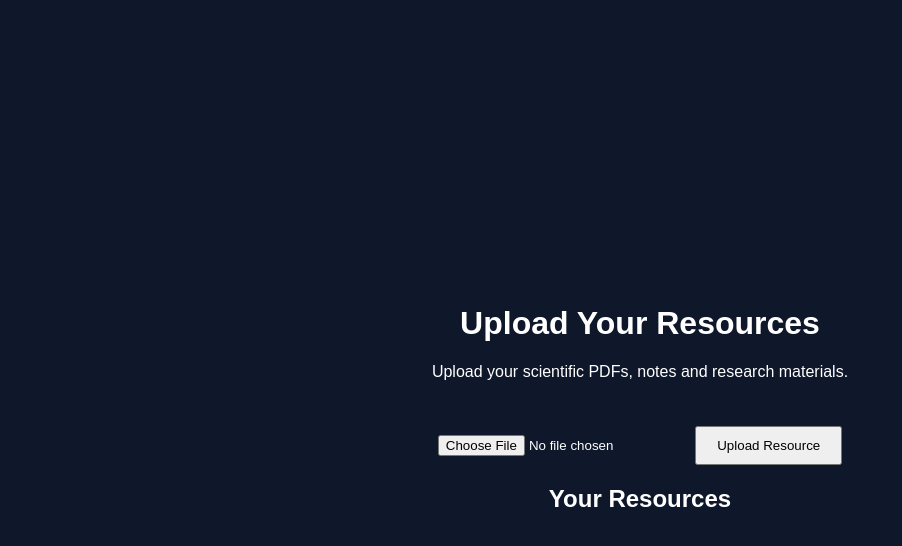
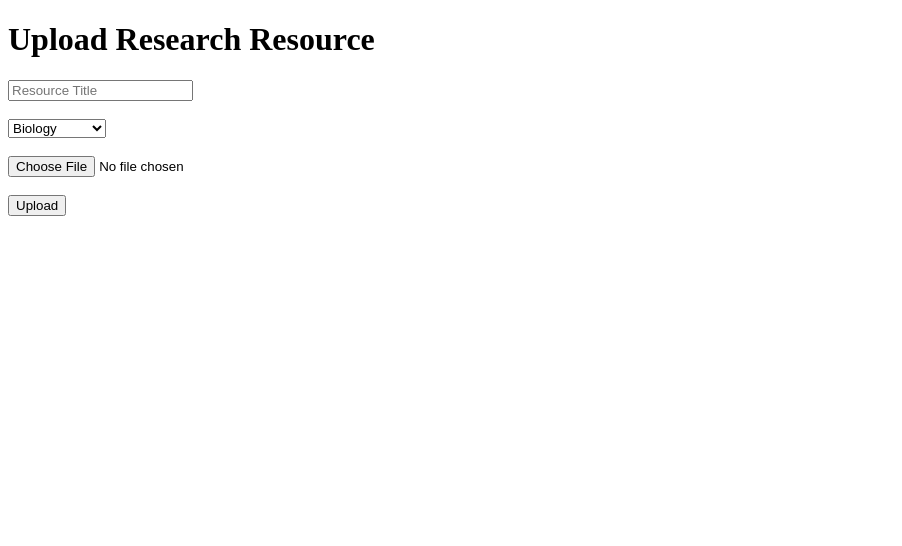
Before and after one commit to selinnisabaykar3-cmd/Compendium-Of-Science, a plain HTML site: page upload.html in a window 1280 px wide. Shown: the whole page, without its empty margins (0-902 px from the left). Drawn offline with Linux system fonts and the light colour scheme.

Commit message:
upload page added

```diff
--- a/upload.html
+++ b/upload.html
@@ -1,51 +1,37 @@
 <!DOCTYPE html>
-
-<html lang="en">
+<html>
 
 <head>
-    <meta charset="UTF-8">
-    <meta name="viewport"
-          content="width=device-width, initial-scale=1.0">
-
-
-<title>Upload Resources</title>
-
-<link rel="stylesheet"
-      href="upload.css">
-
-
+  <title>Upload Resource</title>
 </head>
 
 <body>
 
-<div class="container">
+<h1>Upload Research Resource</h1>
 
+<input type="text" id="title" placeholder="Resource Title">
 
-<h1>Upload Your Resources</h1>
+<br><br>
 
-<p>
-    Upload your scientific PDFs,
-    notes and research materials.
-</p>
+<select id="category">
+  <option>Biology</option>
+  <option>Physics</option>
+  <option>Chemistry</option>
+  <option>Mathematics</option>
+  <option>Astronomy</option>
+</select>
 
-<div class="upload-box">
+<br><br>
 
-    <input type="file"
-           id="pdfUpload"
-           accept=".pdf">
+<input type="file" id="pdfFile" accept=".pdf">
 
-    <button onclick="uploadFile()">
-        Upload Resource
-    </button>
+<br><br>
 
-</div>
+<button onclick="uploadPDF()">
+  Upload
+</button>
 
-<div id="status"></div>
-<h2>Your Resources</h2>
-
-<ul id="resourceList"></ul>
-
-</div>
+<p id="result"></p>
 
 <script src="upload.js"></script>
 
--- a/upload.js
+++ b/upload.js
@@ -1,62 +1,32 @@
-function uploadFile() {
+async function uploadPDF() {
 
-const file =
-document.getElementById("pdfUpload")
-.files[0];
+  const fileInput =
+    document.getElementById("pdfFile");
 
-const status =
-document.getElementById("status");
+  const file =
+    fileInput.files[0];
 
-if(!file){
+  if (!file) {
+    alert("PDF seç");
+    return;
+  }
 
-    status.innerHTML =
-    "Please select a PDF file.";
+  const formData =
+    new FormData();
 
-    return;
-}
+  formData.append("file", file);
 
-let resources =
-JSON.parse(
-    localStorage.getItem("resources")
-) || [];
+  const response =
+    await fetch("/api/upload", {
+      method: "POST",
+      body: formData
+    });
 
-resources.push(file.name);
+  const data =
+    await response.json();
 
-localStorage.setItem(
-    "resources",
-    JSON.stringify(resources)
-);
-
-status.innerHTML =
-`${file.name} uploaded successfully.`;
-
-loadResources();
-
+  document.getElementById("result")
+    .innerHTML =
+      data.url || data.error;
 
 }
-
-function loadResources(){
-
-
-const list =
-document.getElementById("resourceList");
-
-let resources =
-JSON.parse(
-    localStorage.getItem("resources")
-) || [];
-
-list.innerHTML = "";
-
-resources.forEach(resource => {
-
-    list.innerHTML += `
-        <li>${resource}</li>
-    `;
-
-});
-
-
-}
-
-window.onload = loadResources;
```
Also changed, not shown: api/upload.js (+32 -4 lines).
